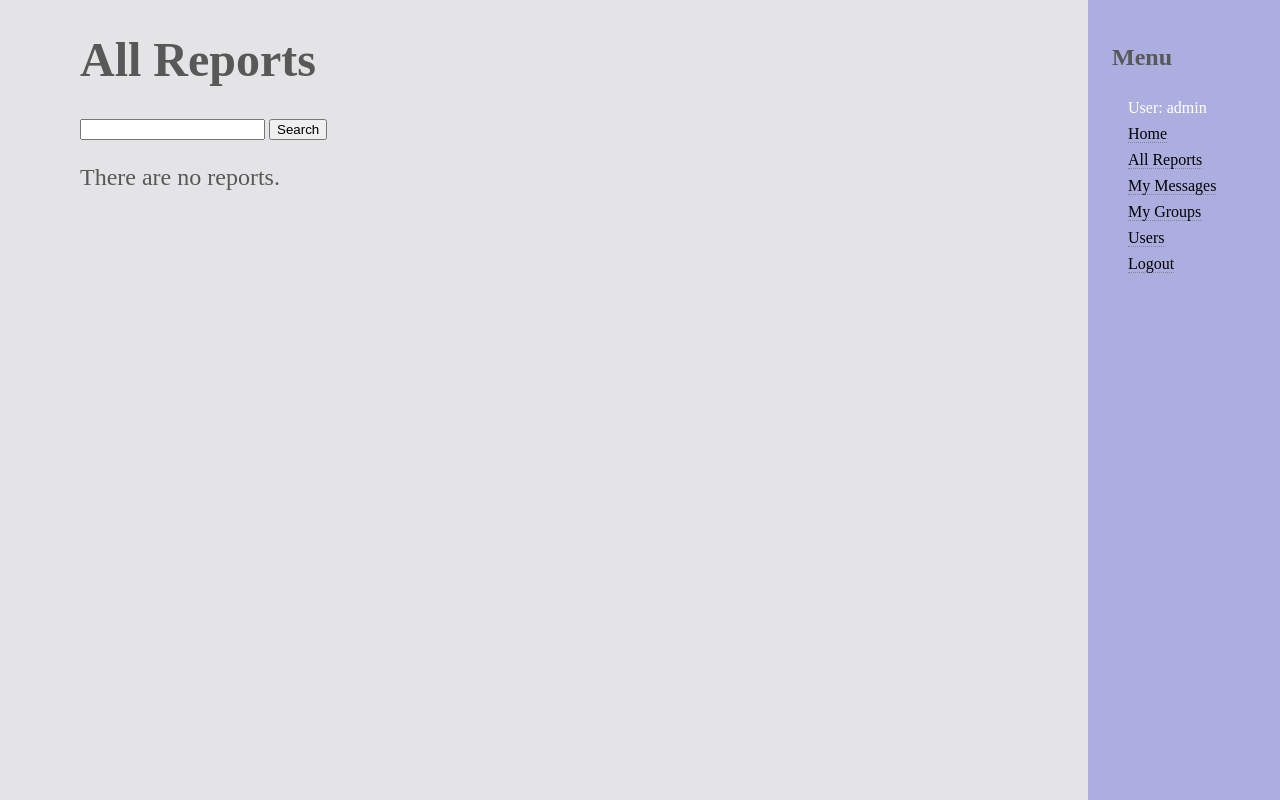
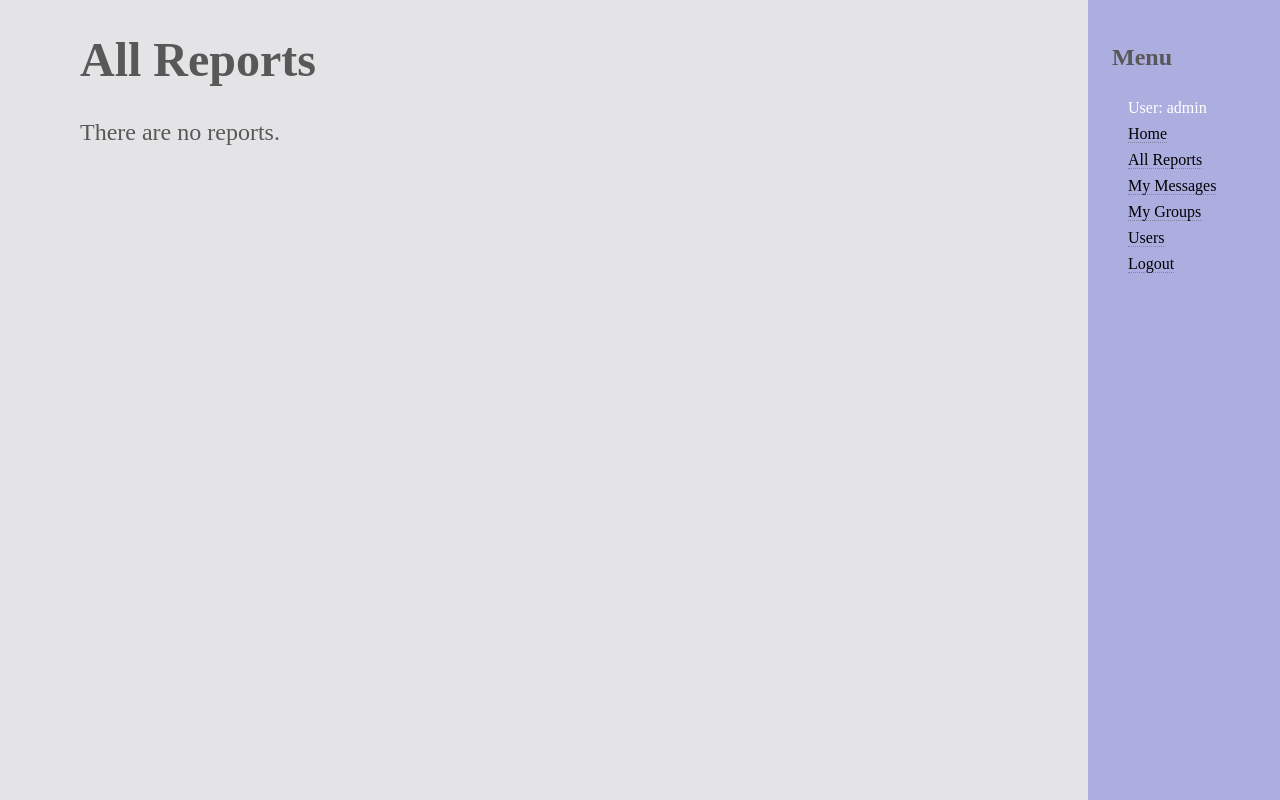
Before and after one commit to etkim97/cs3240-f17-team22, a Django app: a page that uses lokahi/catalog/templates/catalog/list_reports.html in a window 1280 px wide. Run offline with Django 3.2, Linux system fonts and the light colour scheme; a user stored in the database is signed in; data comes from the database, SQL or seed files in the repository; some libraries are stand-ins or nearby versions.

Commit message:
removing search from reports

```diff
--- a/lokahi/catalog/templates/catalog/list_reports.html
+++ b/lokahi/catalog/templates/catalog/list_reports.html
@@ -11,13 +11,7 @@
     <ul>
 
       {% if user.username == "admin" %}
-           <form action="{% url 'my_reports' %}" method="get">
-    <input id="rl-search" type="text"
-           name="report" value="{{ request.GET.report }}"
-           class="form-control" />
-    <input type="submit"
-           value="Search" class="btn btn-success" />
-    </form>
+
         {% for report in report_list %}
         <li>
           <a href="{{ report.get_absolute_url }}">Name: {{report.report_name}}</a>,
@@ -27,13 +21,7 @@
         </li>
         {% endfor %}
       {% elif user.user_type == 'Investor' %}
-          <form action="{% url 'my_reports' %}" method="get">
-    <input id="rl-search" type="text"
-           name="report" value="{{ request.GET.report }}"
-           class="form-control" />
-    <input type="submit"
-           value="Search" class="btn btn-success" />
-    </form>
+
         {% for report in report_list %}
         {% if report.privacy_setting == 'Public' %}
         <li>
@@ -46,12 +34,7 @@
         {% endfor %}
       {% else %}
         <form action="{% url 'my_reports' %}" method="get">
-    <input id="rl-search" type="text"
-           name="report" value="{{ request.GET.report }}"
-           class="form-control" />
-    <input type="submit"
-           value="Search" class="btn btn-success" />
-    </form>
+
         {% for report in report_list %}
         {% if user.username == report.owner %}
           <li>
@@ -71,13 +54,7 @@
     </h4>
 
     {% else %}
-        <form action="{% url 'my_reports' %}" method="get">
-    <input id="rl-search" type="text"
-           name="report" value="{{ request.GET.report }}"
-           class="form-control" />
-    <input type="submit"
-           value="Search" class="btn btn-success" />
-    </form>
+
       <p>There are no reports.</p>
     {% endif %}
     {% if user.user_type == 'Company' %}
```
